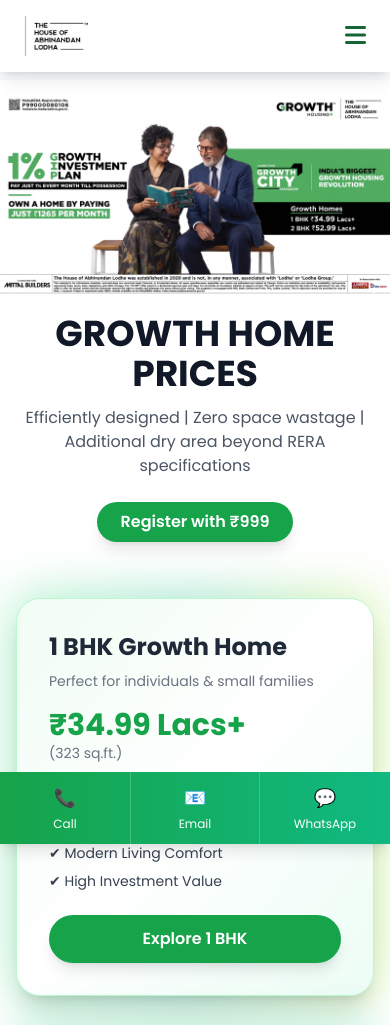
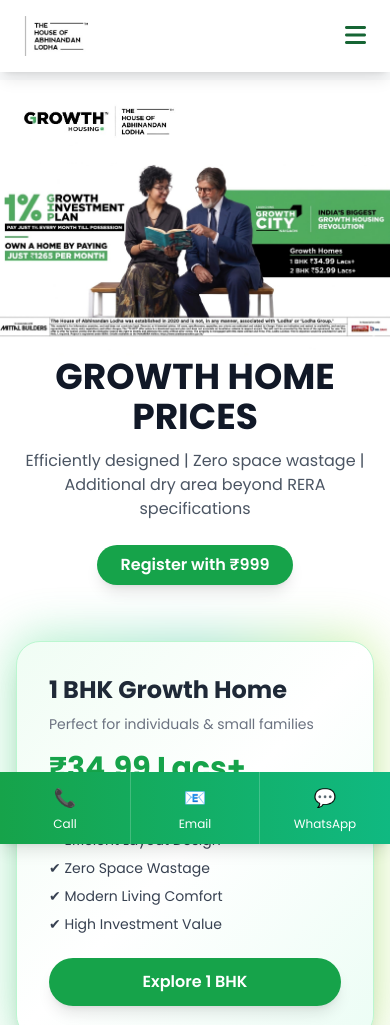
Before and after one commit to taniakk/Abhinandan-Lodha, a plain HTML site: page index.html in a window 390 px wide. Shown: the top 1025 px of the page. Drawn offline with nearby package versions, Linux system fonts and the light colour scheme.

Commit message:
new changes

```diff
--- a/index.html
+++ b/index.html
@@ -92,13 +92,26 @@
 <!-- Hero Section  -->
 <section id="home" class="w-full md:min-h-screen relative mt-20 lg:mt-4  md:pt-20 md:py-20">
 
-  <div class="w-full flex justify-center items-center bg-white">
+  <div class="w-full flex flex-col justify-center items-center bg-white">
 
-    <!-- Mobile Image -->
+   <!-- Mobile Images Container -->
+<div class="md:hidden flex flex-col justify-start items-start w-full p-0 m-0">
+
+  <!-- First Image (logo at top) -->
+  <div class="w-full flex justify-start">
     <img
-      src="/images/mobile-amitabh.jpeg"
-      class="w-full h-auto max-h-[70vh] object-contain md:hidden"
+      src="/images/mobile-growthlogo.jpeg"
+      class="w-auto max-h-[10vh] object-contain"
     />
+  </div>
+
+  <!-- Second Image -->
+  <img
+    src="/images/mobile-amitabhbachan.jpeg"
+    class="w-full max-h-[70vh] object-contain"
+  />
+
+</div>
 
     <!-- Desktop Image -->
     <img
```
Also changed, not shown: images/mobile-amitabhbachan.jpeg (added), images/mobile-growthlogo.jpeg (added).
